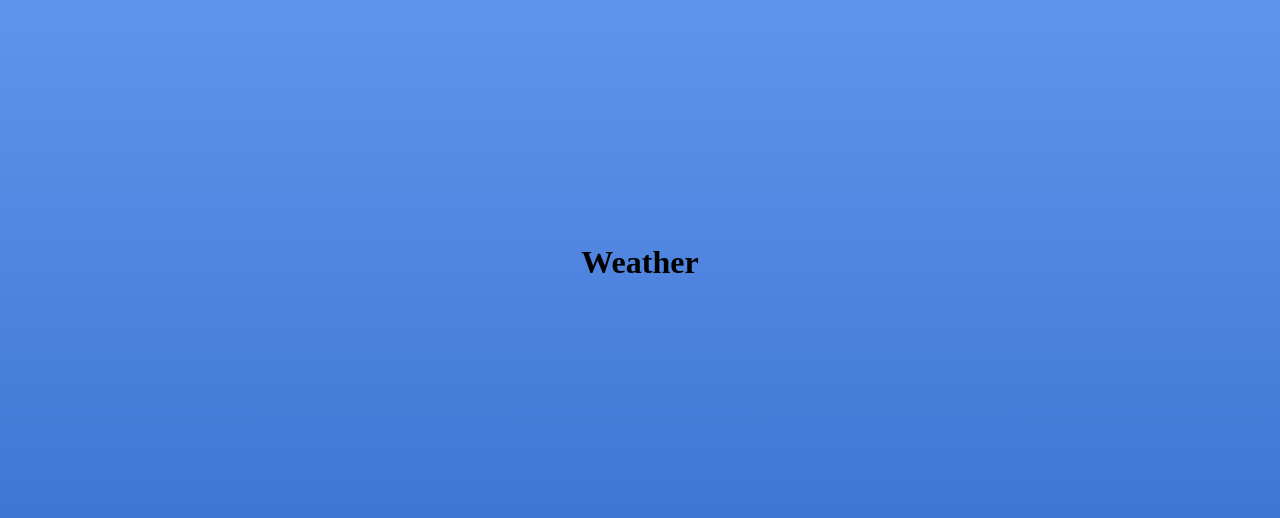
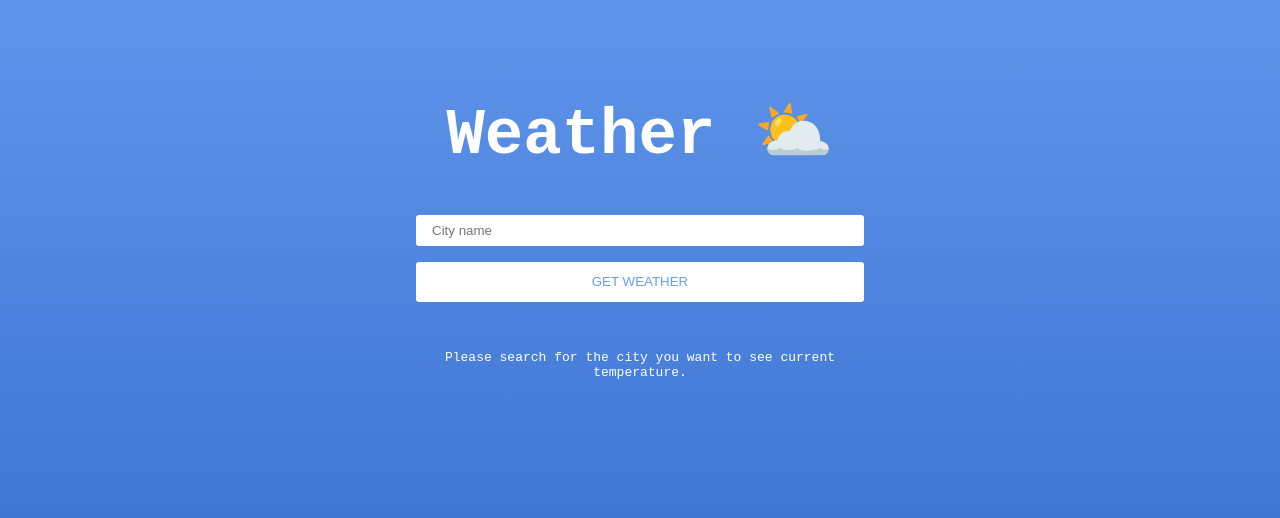
Before and after one commit to hkoskinen/weather-app, a React (Create React App) app: page / in a window 1280 px wide. Shown: the part 138-656 px from the top of the page. Built offline with nearby package versions, Linux system fonts and the light colour scheme; the HTML template or start-up script is replaced by a standard one.

Commit message:
Update App component to utilize the child components

```diff
--- a/src/App.js
+++ b/src/App.js
@@ -1,11 +1,49 @@
 import React, { Component } from 'react';
 import './App.css';
 
+import WeatherSearch from './WeatherSearch/WeatherSearch';
+import WeatherOutput from './WeatherOutput/WeatherOutput';
+
 class App extends Component {
+  state = {
+    data: null,
+    error: null
+  }
+
+  makeRequest = city => {
+    const url = `https://api.openweathermap.org/data/2.5/weather?q=${city}&units=metric&appid=${process.env.REACT_APP_WEATHER_API_KEY}`;
+
+    fetch(url)
+      .then(response => {
+        if (response.ok) {
+          return response.json();
+        }
+        this.setState({ error: 'Invalid city name' })
+      })
+      .then(data => {
+        this.setState({ data });
+      })
+      .catch(err => console.error(err));
+  }
+
+  handleSubmit = city => {
+    console.log(`${city} submitted`);
+    this.setState({ error: '' });
+    this.makeRequest(city);
+  }
+
   render() {
+    const { data, error } = this.state;
     return (
       <div className="App">
-        <h1>Weather</h1>
+        <div className="container">
+          <h1 className="App-title">
+            Weather <span role="img" aria-label="Sun behind clouds emoji">⛅</span>
+          </h1>
+
+          <WeatherSearch handleSubmit={this.handleSubmit} error={error} />
+          <WeatherOutput data={data} />
+        </div>
       </div>
     );
   }
```
